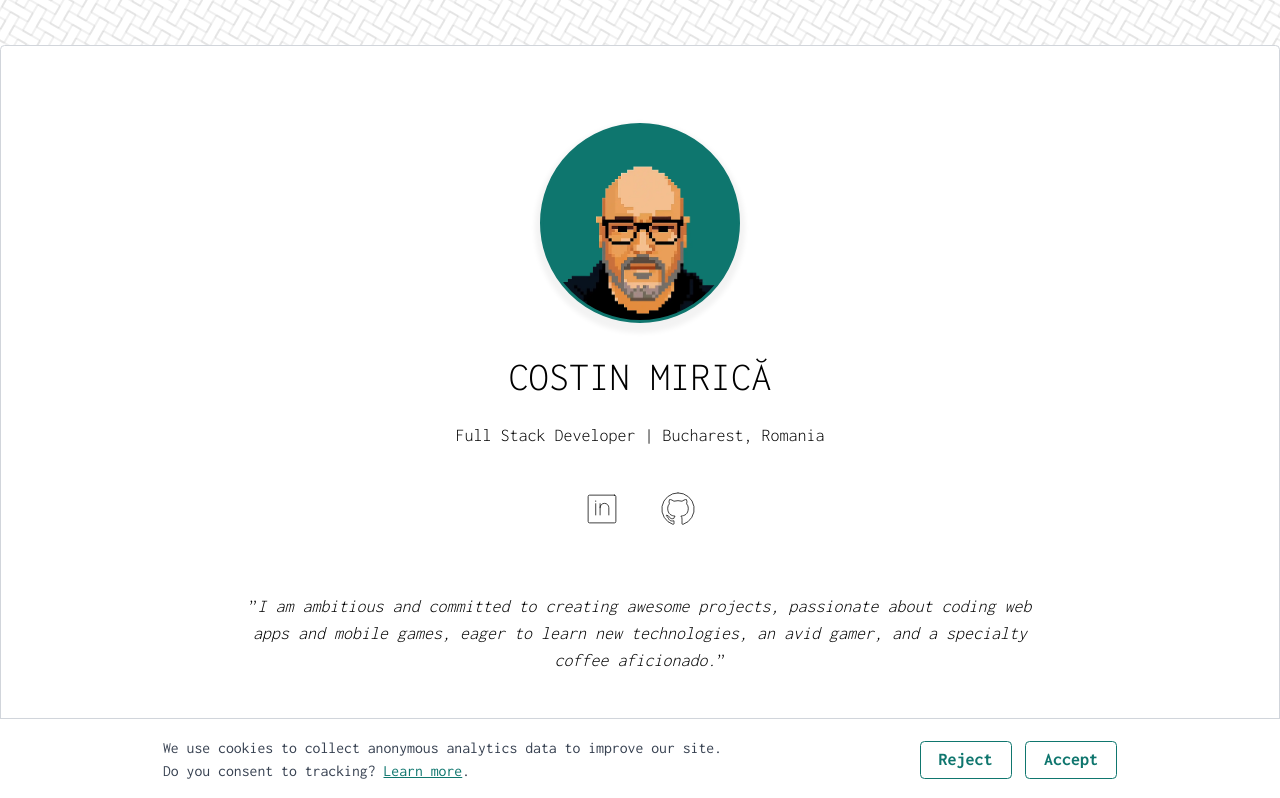
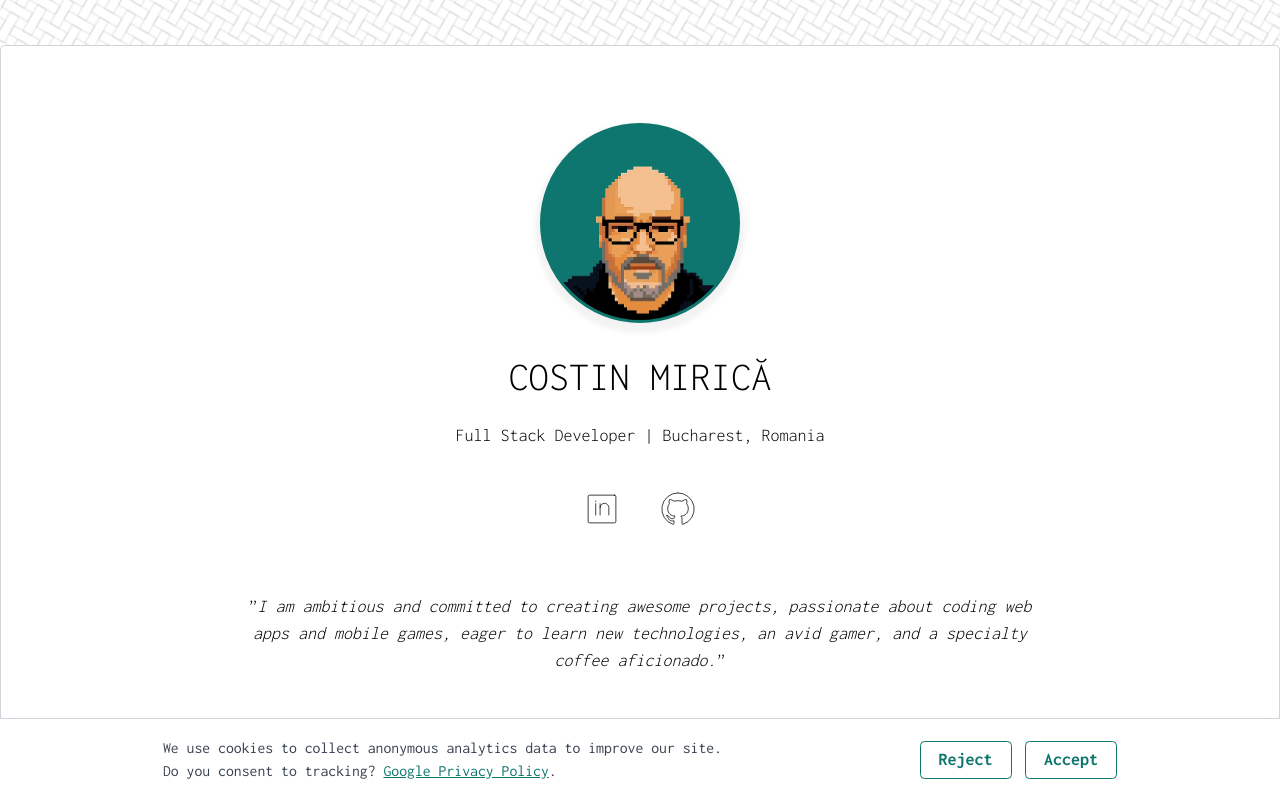
Before and after one commit to numbofathma/costinmirica, a Next.js app: page / in a window 1280 px wide. Shown: the top 798 px of the page. Built offline with nearby package versions, Linux system fonts and the light colour scheme.

Commit message:
Improve Lighthouse score

```diff
--- a/src/app/error.tsx
+++ b/src/app/error.tsx
@@ -30,7 +30,7 @@ export default function Error({ reset }: { error: Error & { digest?: string }; r
             <span className='ml-2 text-white'>npm run this-app</span>
           </p>
 
-          <p className='mt-4 text-red-500'>➜ Error: Something went wrong! Press enter to try again.</p>
+          <p className='mt-4 text-red-700'>➜ Error: Something went wrong! Press enter to try again.</p>
 
           <p className='mt-6 text-green-400'>
             guest@this-app:~$ <span className='console-cursor' />
--- a/src/app/global-error.tsx
+++ b/src/app/global-error.tsx
@@ -18,7 +18,7 @@ export default function GlobalError({}: { error: Error & { digest?: string }; re
   return (
     <html lang='en'>
       <body className='flex min-h-screen items-center justify-center p-6 font-mono text-gray-100'>
-        <div className='w-full max-w-2xl overflow-hidden rounded-lg border border-gray-700 bg-[#1a1a1a] shadow-lg'>
+        <main role='main' className='w-full max-w-2xl overflow-hidden rounded-lg border border-gray-700 bg-[#1a1a1a] shadow-lg'>
           <div className='flex items-center gap-2 bg-[#2d2d2d] px-3 py-2'>
             <span className='h-3 w-3 rounded-full bg-red-500'></span>
             <span className='h-3 w-3 rounded-full bg-yellow-500'></span>
@@ -32,13 +32,13 @@ export default function GlobalError({}: { error: Error & { digest?: string }; re
               <span className='ml-2 text-white'>npm run this-app</span>
             </p>
 
-            <p className='mt-4 text-red-500'>➜ Error: Something went wrong! Press enter to try again.</p>
+            <p className='mt-4 text-red-700'>➜ Error: Something went wrong! Press enter to try again.</p>
 
             <p className='mt-6 text-green-400'>
               user@this-app:~$ <span className='console-cursor' />
             </p>
           </div>
-        </div>
+        </main>
       </body>
     </html>
   );
--- a/src/app/layout.tsx
+++ b/src/app/layout.tsx
@@ -1,5 +1,6 @@
 import { ReactNode } from 'react';
 import type { Metadata, Viewport } from 'next';
+import Head from 'next/head';
 import { Inconsolata } from 'next/font/google';
 import { CDN_URL, DEV_MODE } from '@/constants';
 import { LangVars } from '@/constants/lang';
@@ -11,6 +12,7 @@ import CookieBanner from '@/components/CookieBanner';
 const inconsolata = Inconsolata({
   subsets: ['latin'],
   variable: '--font-inconsolata',
+  display: 'swap',
 });
 
 const { name, title, description, keywords } = LangVars.Metadata;
@@ -60,8 +62,14 @@ export const viewport: Viewport = {
 
 const RootLayout = ({ children }: { children: ReactNode }) => (
   <html lang='en'>
+    <Head>
+      <link rel='preconnect' href='https://fonts.googleapis.com' />
+      <link rel='preconnect' href='https://fonts.gstatic.com' crossOrigin='anonymous' />
+      <link rel='dns-prefetch' href='https://www.googletagmanager.com' />
+      <link rel='dns-prefetch' href='https://www.google.com' />
+      {!DEV_MODE && <GoogleAnalytics />}
+    </Head>
     <body className={`${inconsolata.className}`}>
-      {!DEV_MODE && <GoogleAnalytics />}
       {children}
       <CookieBanner />
     </body>
--- a/src/app/page.tsx
+++ b/src/app/page.tsx
@@ -5,7 +5,10 @@ import Profile from '@/components/Profile';
 import ProfileDescription from '@/components/ProfileDescription';
 
 const Page = () => (
-  <div className='max-w-screen-xxl container m-auto grid gap-5 rounded border border-gray-300 bg-white p-5 font-light shadow-xl sm:my-5 lg:p-10 xl:my-10'>
+  <main
+    role='main'
+    className='max-w-screen-xxl container m-auto grid gap-5 rounded border border-gray-300 bg-white p-5 font-light shadow-xl sm:my-5 lg:p-10 xl:my-10'
+  >
     <div className='grid-cols-12'>
       <Profile />
       <SocialList />
@@ -26,7 +29,7 @@ const Page = () => (
         </div>
       </div>
     </div>
-  </div>
+  </main>
 );
 
 export default Page;
--- a/src/components/CookieBanner/CookieBanner.tsx
+++ b/src/components/CookieBanner/CookieBanner.tsx
@@ -34,8 +34,8 @@ const CookieBanner = () => {
       <div className='mx-auto flex max-w-4xl flex-col items-center justify-between gap-4 px-6 py-4 sm:flex-row'>
         <p className='whitespace-pre-line text-center text-sm text-gray-700 sm:text-left'>
           {agreementText}{' '}
-          <a href='https://business.safety.google/privacy/' target='_blank' rel='noreferrer'>
-            Learn more
+          <a href='https://business.safety.google/privacy/' title='Google Privacy Policy' target='_blank' rel='noreferrer'>
+            Google Privacy Policy
           </a>
           {'.'}
         </p>
--- a/src/components/CustomInput/CustomInput.tsx
+++ b/src/components/CustomInput/CustomInput.tsx
@@ -49,7 +49,7 @@ const CustomInput = ({
         onChange={onChange}
         onBlur={onBlur}
       />
-      <div className='bold text-xs text-red-500' style={{ height: '1rem', visibility: error ? 'visible' : 'hidden' }}>
+      <div className='bold text-xs text-red-700' style={{ height: '1rem', visibility: error ? 'visible' : 'hidden' }}>
         {error}
       </div>
     </div>
--- a/src/components/CustomTextarea/CustomTextarea.tsx
+++ b/src/components/CustomTextarea/CustomTextarea.tsx
@@ -47,7 +47,7 @@ const CustomTextarea = ({
         onBlur={onBlur}
         rows={10}
       />
-      <div className='bold text-xs text-red-500' style={{ height: '1rem', visibility: error ? 'visible' : 'hidden' }}>
+      <div className='bold text-xs text-red-700' style={{ height: '1rem', visibility: error ? 'visible' : 'hidden' }}>
         {error}
       </div>
     </div>
--- a/src/constants/index.ts
+++ b/src/constants/index.ts
@@ -2,3 +2,4 @@ export const BASE_URL = process.env.NEXT_PUBLIC_BASE_URL;
 export const CDN_URL = process.env.NEXT_PUBLIC_CDN_URL;
 export const DEV_MODE = process.env.NODE_ENV === 'development';
 export const GA_ID = process.env.NEXT_PUBLIC_GA_ID || '';
+export const RECAPTCHA_SITE_KEY = process.env.NEXT_PUBLIC_RECAPTCHA_SITE_KEY || '';
--- a/src/fragments/ContactForm/ContactForm.tsx
+++ b/src/fragments/ContactForm/ContactForm.tsx
@@ -12,6 +12,7 @@ import ContactFormValidator from '@/validators/ContactFormValidator';
 import { sendEmail } from '@/app/actions';
 import { AlertTypes, SvgIcons } from '@/constants/enums';
 import { LangVars } from '@/constants/lang';
+import { RECAPTCHA_SITE_KEY } from '@/constants';
 
 interface IContactFormState {
   name: string;
@@ -42,8 +43,6 @@ const initialFormState: IContactFromResponse = {
   data: null,
   errors: {},
 };
-
-const RECAPTCHA_SITE_KEY = process.env.NEXT_PUBLIC_RECAPTCHA_SITE_KEY!;
 
 const ContactFrom = () => {
   const [state, setState] = useState<IContactFormState>(initialState);
@@ -286,7 +285,7 @@ const ContactFrom = () => {
           <FormButton type='submit' text={contactFormButtons.actionButtonText}>
             <SvgIcon icon={SvgIcons.send} className='h-5 w-5' />
           </FormButton>
-          {errors.recaptcha && <div className='bold my-2 text-xs text-red-500'>{errors.recaptcha}</div>}
+          {errors.recaptcha && <div className='bold my-2 text-xs text-red-700'>{errors.recaptcha}</div>}
         </div>
       </form>
     </div>
```
